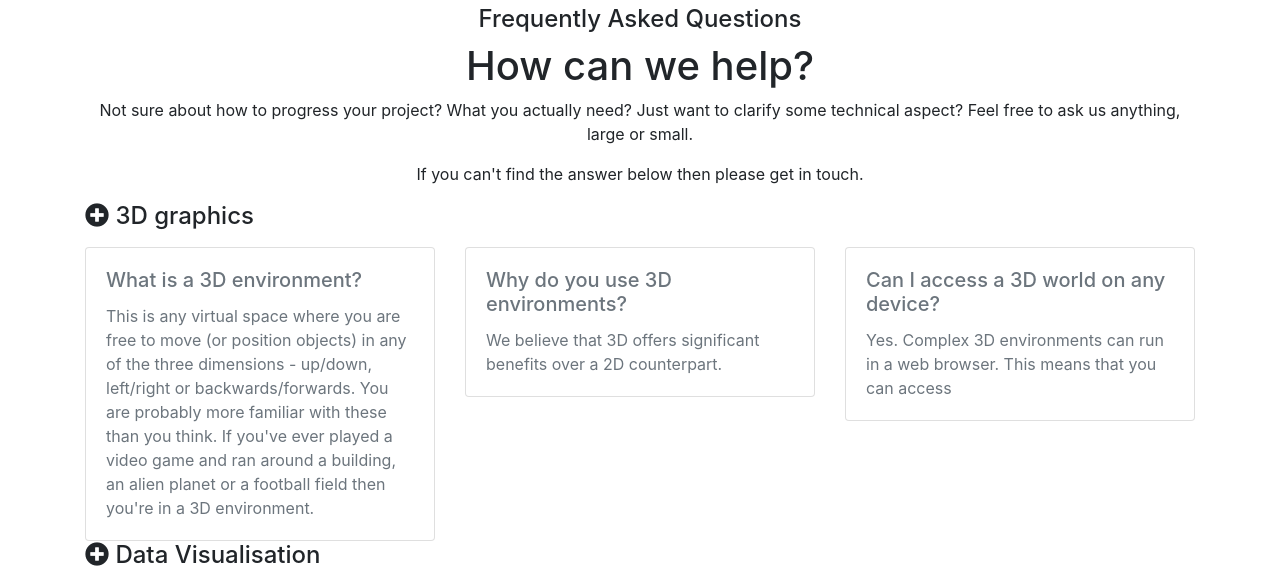
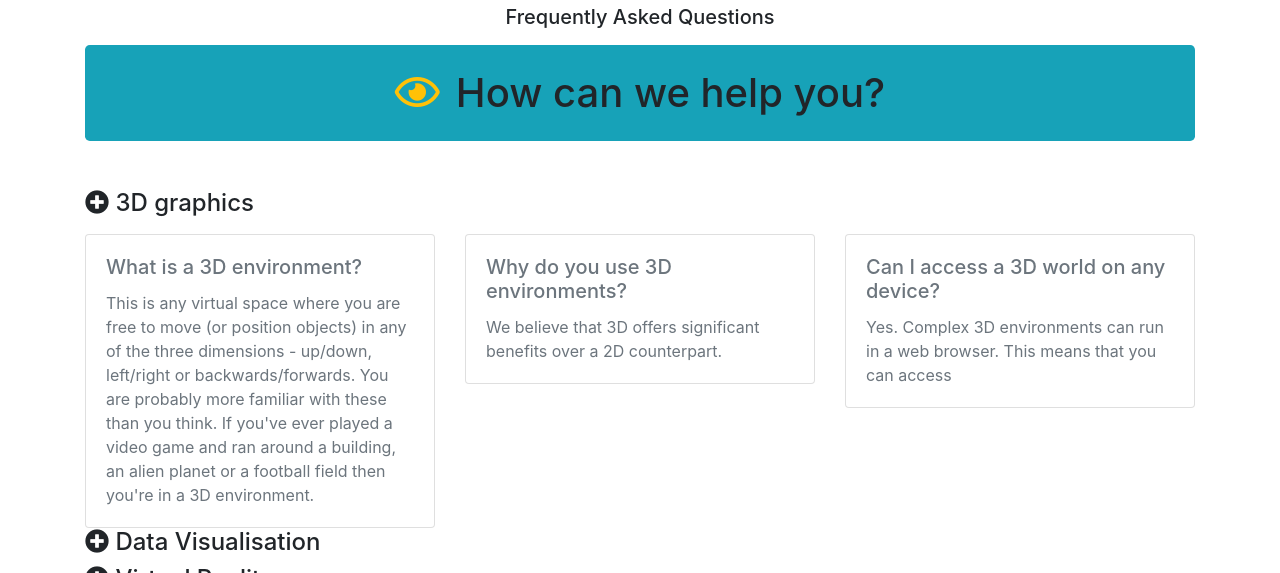
Before and after one commit to DoctorTone/DRTSoftwareLtdv2, a website built with Parcel: page faq.html in a window 1280 px wide. Shown: the part 227-800 px from the top of the page. Built offline with nearby package versions, Linux system fonts and the light colour scheme.

Commit message:
Format FAQ banner.

```diff
--- a/faq.html
+++ b/faq.html
@@ -76,19 +76,12 @@
           </nav>
         </div>
         <!-- End navigation bar -->
-        <!-- FAQ info -->
-        <div class="container text-center">
-            <h4>Frequently Asked Questions</h4>
-            <h1>How can we help?</h1>
-            <p>
-              Not sure about how to progress your project? What you actually need? Just want to clarify some technical aspect? Feel free to ask us
-              anything, large or small.
-            </p>
-            <p>
-              If you can't find the answer below then please get in touch.
-            </p>
+        <!-- About info -->
+        <div class="container mb-5">
+          <h5 class="mb-3 text-center">Frequently Asked Questions</h5>
+          <p class="mb-5 py-4 bg-info rounded-lg text-center banner-title"><i class="text-warning far fa-eye pr-3"></i>How can we help you?</p>
         </div>
-        <!-- End FAQ info -->
+      <!-- End about -->
         <!-- FAQ -->
         <div class="container">
           <h4 class="mb-3"><i class="fas fa-plus-circle"></i> 3D graphics</h4>
```
